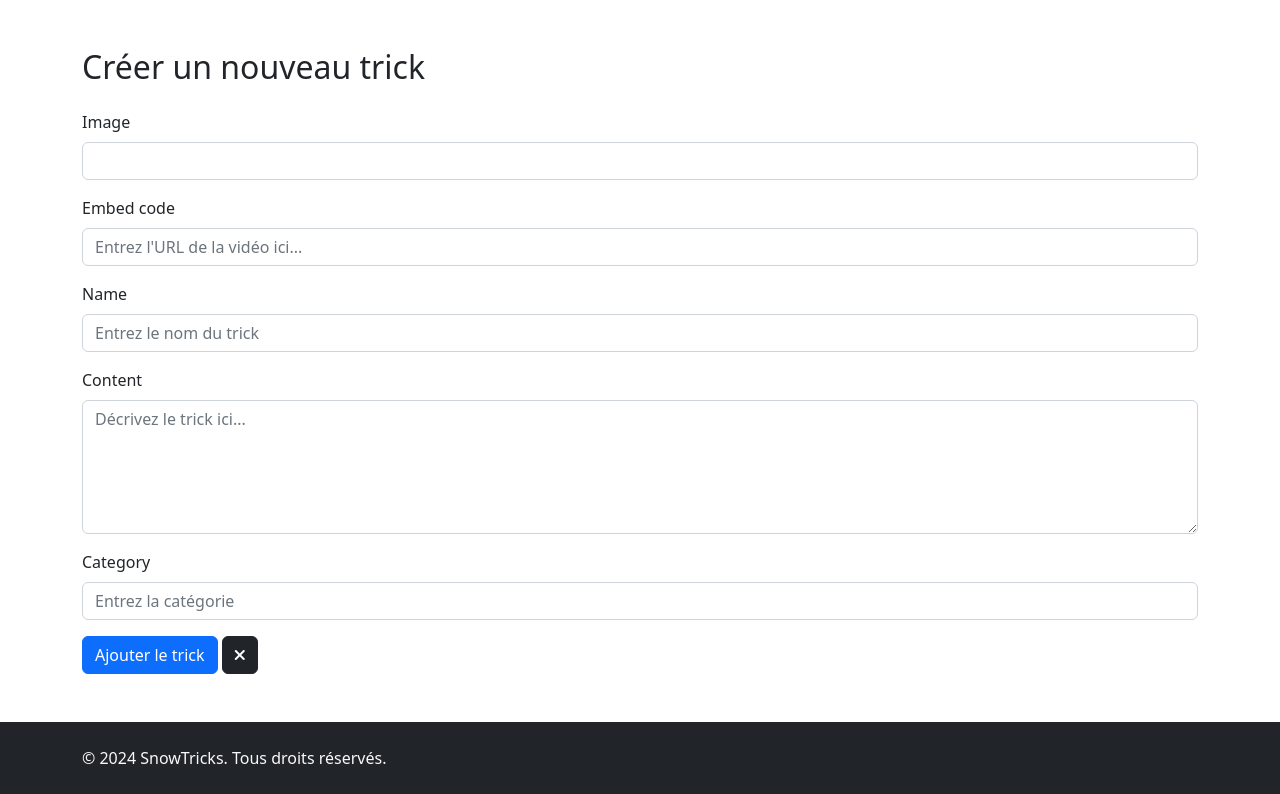
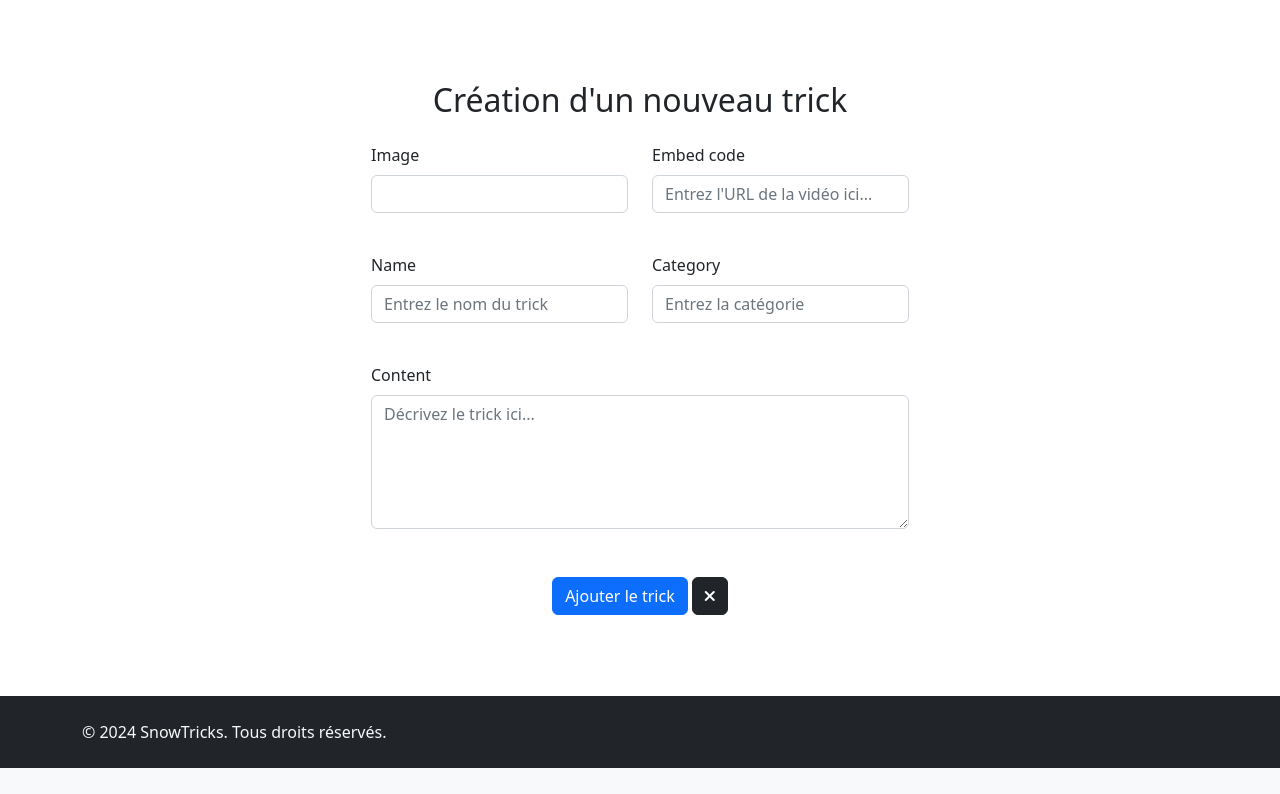
Before and after one commit to TolMen/OCP6_SnowTrick, a Symfony app: template templates/trick/new.html.twig in a window 1280 px wide. Shown: the part 56-850 px from the top of the page. After the commit the page ends 824 px from the top, so only its background shows below. Run offline with Twig, Linux system fonts and the light colour scheme; the template is opened without the code that fills it, so the values that code supplies are empty; form fields are guessed from the names that the template uses; some libraries are stand-ins or nearby versions.

Commit message:
Edit Style

```diff
--- a/templates/trick/new.html.twig
+++ b/templates/trick/new.html.twig
@@ -3,27 +3,45 @@
 {% block title %}Créer un nouveau trick{% endblock %}
 
 {% block body %}
-<div class="container mt-5">
-    <h2 class="mb-4">Créer un nouveau trick</h2>
+<div class="container mt-5 d-flex justify-content-center align-items-center flex-column" style="height: 75vh;">
+    <h2 class="mb-4 text-center">Création d'un nouveau trick</h2>
 
     {{ form_start(form, {'attr': {'class': 'needs-validation', 'novalidate': 'novalidate'}}) }}
 
+    <div class="row mb-4">
+        <div class="col-md-6">
             <div class="mb-3">
                 {{ form_label(form.image) }}
                 {{ form_widget(form.image, {'attr': {'class': 'form-control' }}) }}
                 {{ form_errors(form.image) }}
             </div>
+        </div>
 
+        <div class="col-md-6">
             <div class="mb-3">
                 {{ form_label(form.embedCode) }}
                 {{ form_widget(form.embedCode, {'attr': {'class': 'form-control', 'placeholder': 'Entrez l\'URL de la vidéo ici...' }}) }}
                 {{ form_errors(form.embedCode) }}
             </div>
+        </div>
+    </div>
 
+    <div class="row mb-4">
+        <div class="col-md-6">
             <div class="mb-3">
                 {{ form_label(form.name) }}
                 {{ form_widget(form.name, {'attr': {'class': 'form-control', 'placeholder': 'Entrez le nom du trick'}}) }}
                 {{ form_errors(form.name) }}
+            </div>
+        </div>
+
+        <div class="col-md-6">
+            <div class="mb-3">
+                {{ form_label(form.category) }}
+                {{ form_widget(form.category, {'attr': {'class': 'form-control', 'placeholder': 'Entrez la catégorie'}}) }}
+                {{ form_errors(form.category) }}
+            </div>
+        </div>
     </div>
 
     <div class="mb-3">
@@ -32,17 +50,12 @@
         {{ form_errors(form.content) }}
     </div>
 
-        <div class="mb-3">
-            {{ form_label(form.category) }}
-            {{ form_widget(form.category, {'attr': {'class': 'form-control', 'placeholder': 'Entrez la catégorie'}}) }}
-            {{ form_errors(form.category) }}
-        </div>
-
+    <div class="text-center mt-5">
         <button type="submit" class="btn btn-primary">Ajouter le trick</button>
-
         <a href="{{ path('app_home') }}" class="btn btn-dark">
             <i class="fa-solid fa-xmark"></i>
         </a>
+    </div>
 
     {{ form_end(form) }}
 </div>
```
Lines whose indentation alone changed are shown as unchanged.
